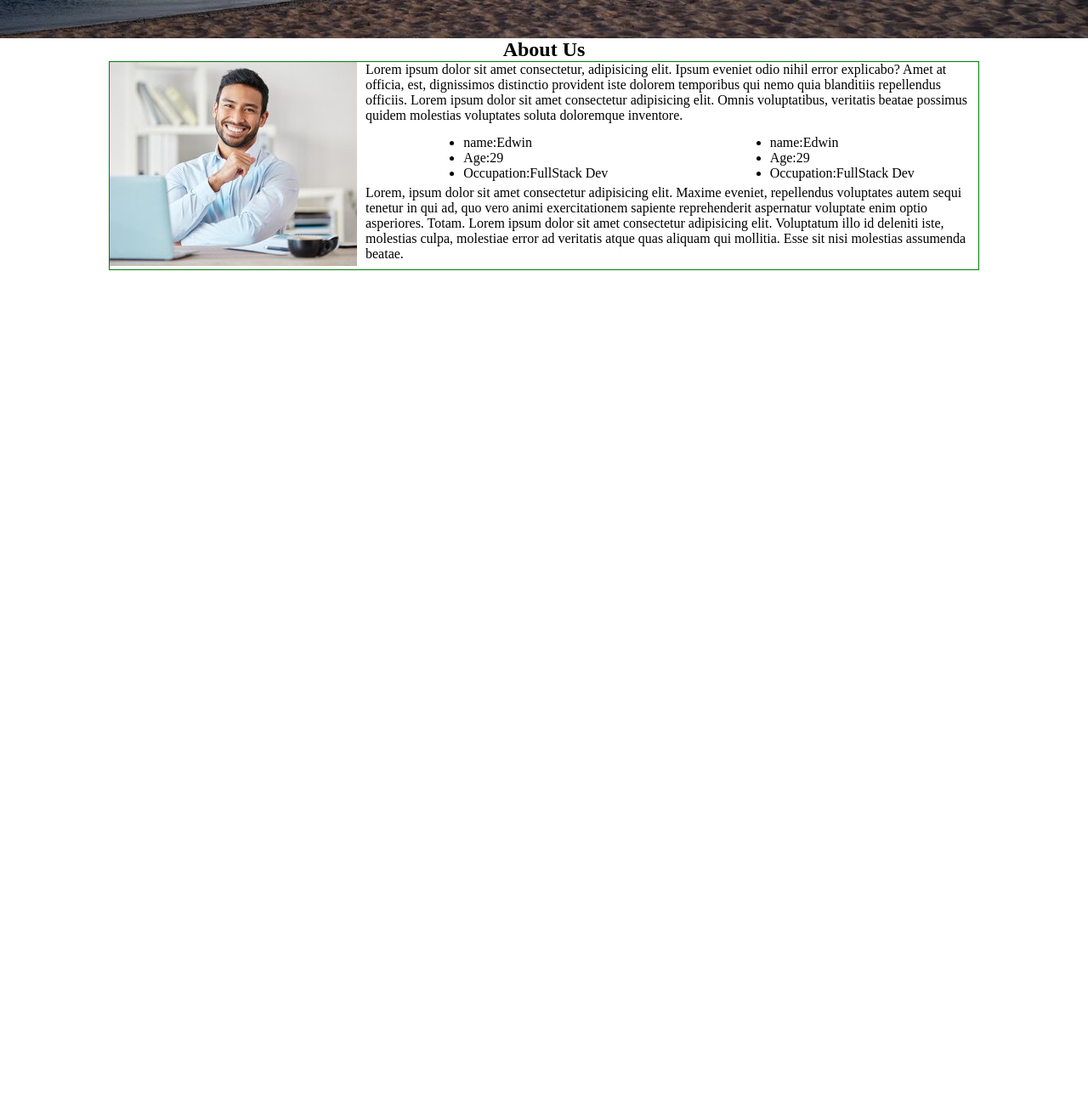
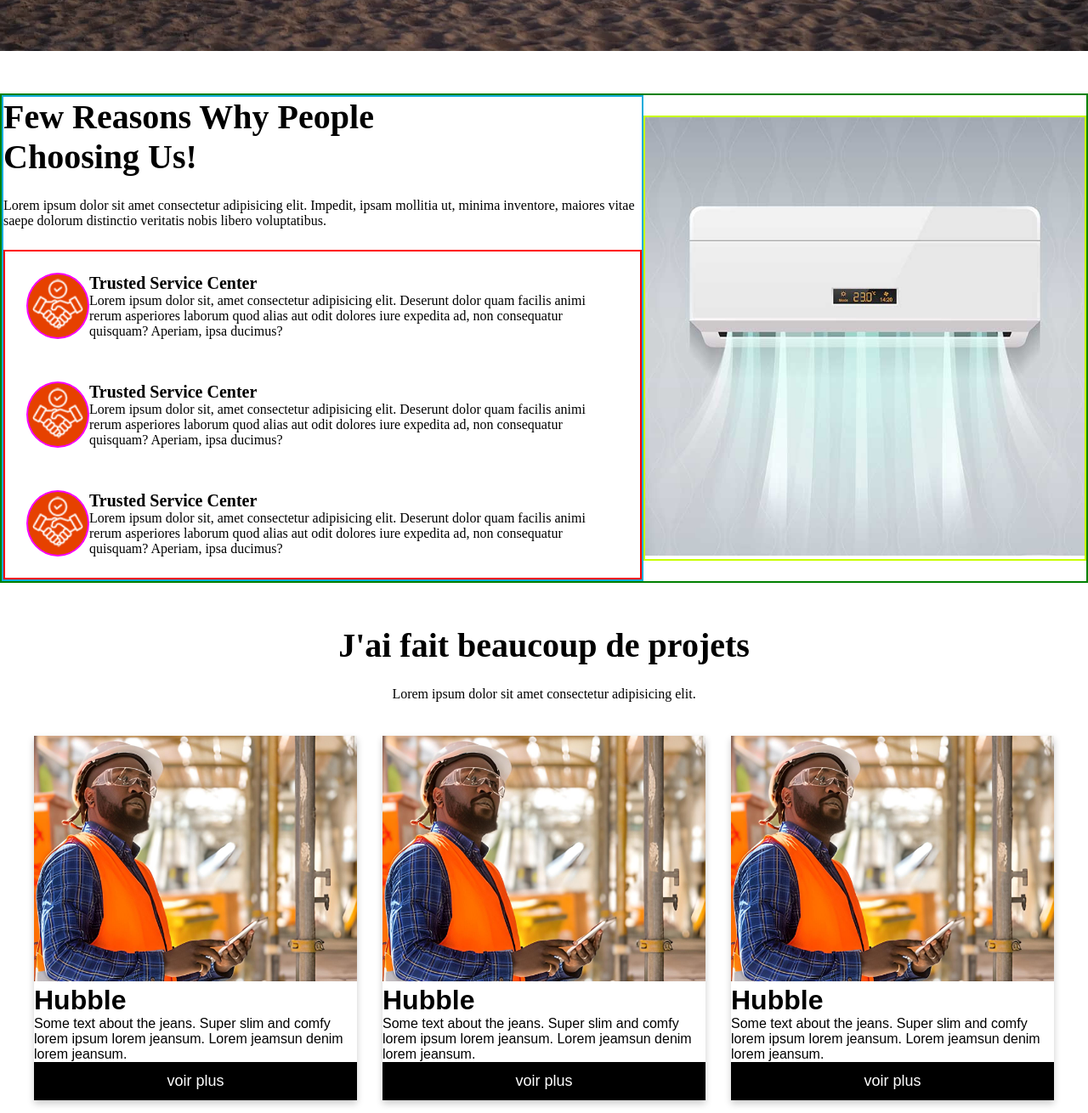
Before and after one commit to Timothe00/Folie15, a plain HTML site: page index.html in a window 1280 px wide. Shown: the part 740-2050 px from the top of the page at 85% size. Before the commit the page ends 1058 px from the top, so only its background shows below. Drawn offline with Linux system fonts and the light colour scheme.

Commit message:
first commit

```diff
--- a/index.html
+++ b/index.html
@@ -1,15 +1,19 @@
 <!DOCTYPE html>
 <html lang="en">
+
 <head>
     <meta charset="UTF-8">
     <meta http-equiv="X-UA-Compatible" content="IE=edge">
     <meta name="viewport" content="width=device-width, initial-scale=1.0">
     <link rel="stylesheet" href="style/styles.css">
+    <link rel="stylesheet" href="https://cdnjs.cloudflare.com/ajax/libs/font-awesome/6.4.0/css/all.min.css"
+        integrity="sha512-iecdLmaskl7CVkqkXNQ/ZH/XLlvWZOJyj7Yy7tcenmpD1ypASozpmT/E0iPtmFIB46ZmdtAc9eNBvH0H/ZpiBw=="
+        crossorigin="anonymous" referrerpolicy="no-referrer" />
     <title>Mon Portfolio</title>
 </head>
 <body>
     <!-- menu de navigation -->
-    <nav>
+    <header class="bgimage">
         <div class="container">
             <a href="" class="logo">DigitLab</a>
             <div class="menu">
@@ -22,70 +26,120 @@
                 </ul>
             </div>
         </div>
-    </nav>
 
-    <section class="bgimage">
         <div class="row">
             <div class="hero_text">
                 <h2 class="hero_title">Hi, it's me hubble</h2>
                 <p class="hero_desc">Welcome to our training</p>
             </div>
         </div>
-    </section>
+    </header>
 
-    <section id="about">
-        <h1 id="abouts">About Us</h1>
-        <div class="row2">
-            <div class="myImage">
-                <img src="./images/240_F_608594739_2gjIZcdzNhpPRF1PV0gSG2z6vWnaGQEG.jpg" alt="Me&you">
-            </div>
-            <div class="about_me">
-                <div class="one">
-                    <p>
-                        Lorem ipsum dolor sit amet consectetur,
-                        adipisicing elit. Ipsum eveniet odio nihil error
-                        explicabo? Amet at officia, est,
-                        dignissimos distinctio provident iste dolorem
-                        temporibus qui nemo quia blanditiis repellendus
-                        officiis.
-                        Lorem ipsum dolor sit amet consectetur adipisicing elit.
-                        Omnis voluptatibus, veritatis beatae possimus quidem molestias
-                        voluptates soluta doloremque inventore.
-                    </p>
-                </div>
-                <div class="two">
-                    <div class="list1">
-                        <ul>
-                            <li>name:Edwin</li>
-                            <li>Age:29</li>
-                            <li>Occupation:FullStack Dev</li>
-                        </ul>
+    <!-- about section -->
+    <div class="about">
+        <div class="about-section">
+            <div class="description">
+                <div class="Mygrid">
+                    <div class="titls">
+                        <h3 class="titls">Few Reasons Why People<br>Choosing Us!</h3>
                     </div>
-                    <div class="list2">
-                        <ul>
-                            <li>name:Edwin</li>
-                            <li>Age:29</li>
-                            <li>Occupation:FullStack Dev</li>
-                        </ul>
+                    <div class="myText">
+                        <p>
+                            Lorem ipsum dolor sit amet consectetur adipisicing elit.
+                            Impedit, ipsam mollitia ut, minima inventore,
+                            maiores vitae saepe dolorum distinctio veritatis nobis libero voluptatibus.
+                        </p>
                     </div>
                 </div>
-                <div class="three">
+
+                <div class="mYreason">
+                    <div class="reason">
+                        <div class="icon1">
+                            <img class="img-fluid" src="./images/icon-08-light.png" alt="dgdf">
+                        </div>
+                        <div class="explication1">
+                            <h3>Trusted Service Center</h3>
+                            <p>
+                                Lorem ipsum dolor sit, amet consectetur adipisicing elit.
+                                Deserunt dolor quam facilis animi rerum asperiores laborum quod alias aut odit
+                                dolores iure expedita ad, non consequatur quisquam? Aperiam, ipsa ducimus?
+                            </p>
+                        </div>
+                    </div>
+                    <div class="reason">
+                        <div class="icon1">
+                            <img class="img-fluid" src="./images/icon-08-light.png" alt="dgdf">
+                        </div>
+                        <div class="explication1">
+                            <h3>Trusted Service Center</h3>
+                            <p>
+                                Lorem ipsum dolor sit, amet consectetur adipisicing elit.
+                                Deserunt dolor quam facilis animi rerum asperiores laborum quod alias aut odit
+                                dolores iure expedita ad, non consequatur quisquam? Aperiam, ipsa ducimus?
+                            </p>
+                        </div>
+                    </div>
+                    <div class="reason">
+                        <div class="icon1">
+                            <img class="img-fluid" src="./images/icon-08-light.png" alt="dgdf">
+                        </div>
+                        <div class="explication1">
+                            <h3>Trusted Service Center</h3>
+                            <p>
+                                Lorem ipsum dolor sit, amet consectetur adipisicing elit.
+                                Deserunt dolor quam facilis animi rerum asperiores laborum quod alias aut odit
+                                dolores iure expedita ad, non consequatur quisquam? Aperiam, ipsa ducimus?
+                            </p>
+                        </div>
+                    </div>
+                </div>
+            </div>
+
+            <div class="MyImage">
+                <img src="./images/feature.jpg" alt="climatiseur">
+            </div>
+        </div>
+    </div>
+    <!-- service section -->
+    <div class="service-section">
+        <div class="service">
+            <div class="service-tilte">
+                <div class="titls">
+                    <h3 class="titls">J'ai fait beaucoup de projets</h3>
+                </div>
+                <div class="myText">
                     <p>
-                        Lorem, ipsum dolor sit amet consectetur
-                        adipisicing elit. Maxime eveniet, repellendus
-                        voluptates autem sequi tenetur in qui ad,
-                        quo vero animi exercitationem sapiente
-                        reprehenderit aspernatur voluptate enim optio
-                        asperiores. Totam.
-                        Lorem ipsum dolor sit amet consectetur
-                        adipisicing elit. Voluptatum illo id deleniti iste,
-                        molestias culpa, molestiae error ad veritatis atque
-                        quas aliquam qui mollitia. Esse sit nisi molestias
-                        assumenda beatae.
+                        Lorem ipsum dolor sit amet consectetur adipisicing elit.
                     </p>
                 </div>
             </div>
+
+            <div class="service-grid">
+                <div class="card">
+                    <img src="./images/slide1.png" alt="Denim Jeans" style="width:100%">
+                    <h1>Hubble</h1>
+                    <p>Some text about the jeans. Super slim and comfy lorem ipsum lorem jeansum. Lorem jeamsun denim
+                        lorem jeansum.</p>
+                    <p><button>voir plus</button></p>
+                </div>
+                <div class="card">
+                    <img src="./images/slide1.png" alt="Denim Jeans" style="width:100%">
+                    <h1>Hubble</h1>
+                    <p>Some text about the jeans. Super slim and comfy lorem ipsum lorem jeansum. Lorem jeamsun denim
+                        lorem jeansum.</p>
+                    <p><button>voir plus</button></p>
+                </div>
+                <div class="card">
+                    <img src="./images/slide1.png" alt="Denim Jeans" style="width:100%">
+                    <h1>Hubble</h1>
+                    <p>Some text about the jeans. Super slim and comfy lorem ipsum lorem jeansum. Lorem jeamsun denim
+                        lorem jeansum.</p>
+                    <p><button>voir plus</button></p>
+                </div>
+            </div>
         </div>
-    </section>
+    </div>
+
 </body>
+
 </html>
--- a/style/styles.css
+++ b/style/styles.css
@@ -4,17 +4,16 @@
 }
 
 
+
 .logo{
     margin: 5px;
 }
 
-
-
 .container{
     display: flex;
-    justify-content: space-around;
-    border: 1px solid red;
-    padding: 15px;
+    justify-content: space-between;
+    padding: 20px 0px 0px 0px;
+    margin: 0px 100px 0px 100px;
 }
 
 .menu ul{
@@ -35,7 +34,7 @@
     background-image: url('../images/beach-8003636_1280.webp');
     background-size: cover;
     background-repeat: no-repeat;
-    height: 90vh;
+    height: 100vh;
     position: relative;
 }
 
@@ -58,40 +57,122 @@
 
 /* en of banner css */
 
-#abouts{
+
+/* about section css */
+
+
+.about-section{
+    display: flex;
+    justify-content: center;
+    align-items: center;
+    border: 2px solid green;
+    margin-top: 50px;
+}
+
+
+.description{
+    display: flex;
+    align-items: start;
+    flex-direction: column;
+    width: 100vh;
+    border: 2px solid rgb(17, 172, 219);
+}
+
+
+.mYreason{
+    display: grid;
+    grid-template-rows: auto auto auto;
+    grid-row: 10px;
+    border: 2px solid red;
+}
+
+.reason{
+    display: flex;
+    justify-content: space-between;
+    align-items: center;
+    margin: 25px;
+}
+
+.MyImage{
+    border: 2px solid rgb(200, 255, 0);
+    width: 550px;
+}
+
+img{
+    width: 100%;
+    height: auto;
+}
+
+
+.titls{
+    font-size: 40px;
+}
+
+h3{
+    font-size: 20px;
+}
+
+.myText{
+    margin: 25px 0px 25px 0px;
+}
+
+
+.icon1{
+    border: 2px solid rgb(247, 0, 255);
+    background-color: rgb(230, 65, 0);
+    border-radius: 100% 100% 100% 100%;
+
+}
+
+
+.img-fluid{
+    width: 60px;
+    height: 60px;
+    margin: 5px;
+    border-radius: 100% 100% 100% 100%;
+}
+
+
+/* section service */
+
+.service-section{
+    margin-top: 50px;
+}
+
+.service-tilte{
     text-align: center;
 }
 
-/* .row2{
-    display: grid;
-    grid-template-columns: auto auto;
-    column-gap: 5px;
-} */
-
-.about{
-    position: relative;
-    width: 100%;
-}
-
-.row2{
-  position: absolute;
-  display: grid;
-  grid-template-columns: auto auto;
-  column-gap: 10px;
-  border: 1px solid green ;
-  left: 10%;
-  right: 10%;
+.service-grid{
+    display: flex;
+    justify-content: center;
 
 }
 
-.about_me{
-    display: grid;
-    grid-template-rows: auto auto auto;
-    row-gap: 1px;
-}
+.card {
+    box-shadow: 0 4px 8px 0 rgba(0, 0, 0, 0.2);
+    width: 380px;
+    margin: 15px;
+    font-family: arial;
+  }
 
-.two{
-    display: flex;
-    justify-content: space-around;
-    align-items: center;
-}
+  .price {
+    color: grey;
+    font-size: 22px;
+  }
+
+  .card button {
+    border: none;
+    outline: 0;
+    padding: 12px;
+    color: white;
+    background-color: #000;
+    text-align: center;
+    cursor: pointer;
+    width: 100%;
+    font-size: 18px;
+  }
+
+  .card button:hover {
+    opacity: 0.7;
+  }
```
Also changed, not shown: images/european-roe-deer-8072439_640.jpg (added), images/feature.jpg (added), images/icon-08-light.png (added), images/slide1.png (added).
